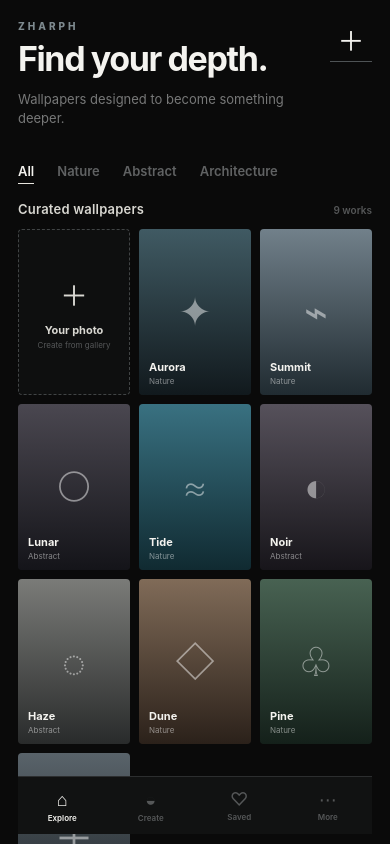
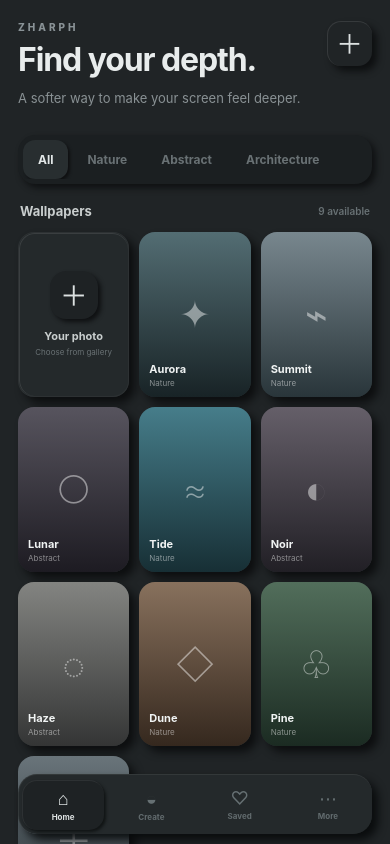
Before and after one commit to themahdipixl-dev/Zharph, a React Native app: screen / in a window 390 px wide. Built offline with nearby package versions, Linux system fonts and the light colour scheme.

Commit message:
Try dark neumorphism design for Zharph

```diff
--- a/App.js
+++ b/App.js
@@ -15,21 +15,21 @@ import { StatusBar } from 'expo-status-bar';
 
 const { width } = Dimensions.get('window');
 const PADDING = 18;
-const GAP = 9;
+const GAP = 10;
 const CARD_WIDTH = (width - PADDING * 2 - GAP * 2) / 3;
 
 const TABS = ['All', 'Nature', 'Abstract', 'Architecture'];
 
 const DEFAULT_WALLPAPERS = [
-  { id: '1', title: 'Aurora', category: 'Nature', colors: ['#405A63', '#11191D'], icon: '✦' },
-  { id: '2', title: 'Summit', category: 'Nature', colors: ['#71808A', '#202B31'], icon: '⌁' },
-  { id: '3', title: 'Lunar', category: 'Abstract', colors: ['#4A4750', '#141419'], icon: '○' },
-  { id: '4', title: 'Tide', category: 'Nature', colors: ['#397181', '#102A31'], icon: '≈' },
-  { id: '5', title: 'Noir', category: 'Abstract', colors: ['#56515B', '#17151A'], icon: '◐' },
-  { id: '6', title: 'Haze', category: 'Abstract', colors: ['#7A7B78', '#292B2B'], icon: '◌' },
-  { id: '7', title: 'Dune', category: 'Nature', colors: ['#806B58', '#2B211A'], icon: '◇' },
-  { id: '8', title: 'Pine', category: 'Nature', colors: ['#486252', '#14201A'], icon: '♧' },
-  { id: '9', title: 'Grid', category: 'Architecture', colors: ['#59636A', '#1C2226'], icon: '＋' },
+  { id: '1', title: 'Aurora', category: 'Nature', colors: ['#536D73', '#182326'], icon: '✦' },
+  { id: '2', title: 'Summit', category: 'Nature', colors: ['#78878E', '#29353A'], icon: '⌁' },
+  { id: '3', title: 'Lunar', category: 'Abstract', colors: ['#57545E', '#1D1B22'], icon: '○' },
+  { id: '4', title: 'Tide', category: 'Nature', colors: ['#467D8A', '#172F35'], icon: '≈' },
+  { id: '5', title: 'Noir', category: 'Abstract', colors: ['#655F69', '#211F25'], icon: '◐' },
+  { id: '6', title: 'Haze', category: 'Abstract', colors: ['#838481', '#343535'], icon: '◌' },
+  { id: '7', title: 'Dune', category: 'Nature', colors: ['#88715D', '#35281E'], icon: '◇' },
+  { id: '8', title: 'Pine', category: 'Nature', colors: ['#526E5B', '#1B2B22'], icon: '♧' },
+  { id: '9', title: 'Grid', category: 'Architecture', colors: ['#69747A', '#252D31'], icon: '＋' },
 ];
 
 export default function App() {
@@ -77,15 +77,18 @@ export default function App() {
               <Text style={styles.kicker}>ZHARPH</Text>
               <Text style={styles.title}>Find your depth.</Text>
             </View>
-            <Pressable style={styles.headerButton} onPress={pickWallpaper}>
-              <Text style={styles.headerButtonText}>＋</Text>
+
+            <Pressable onPress={pickWallpaper} style={styles.neoButton}>
+              <View style={styles.neoButtonHighlight} />
+              <Text style={styles.headerPlus}>＋</Text>
             </Pressable>
           </View>
 
           <Text style={styles.intro}>
-            Wallpapers designed to become something deeper.
+            A softer way to make your screen feel deeper.
           </Text>
 
+          <View style={styles.tabsTrack}>
             <ScrollView
               horizontal
               showsHorizontalScrollIndicator={false}
@@ -97,30 +100,35 @@ export default function App() {
                   <Pressable
                     key={tab}
                     onPress={() => setActiveTab(tab)}
-                  style={styles.tab}
+                    style={[styles.tab, active && styles.tabActive]}
                   >
                     <Text style={[styles.tabText, active && styles.tabTextActive]}>
                       {tab}
                     </Text>
-                  {active && <View style={styles.tabLine} />}
                   </Pressable>
                 );
               })}
             </ScrollView>
+          </View>
 
           <View style={styles.sectionHeader}>
             <Text style={styles.sectionTitle}>
-              {activeTab === 'All' ? 'Curated wallpapers' : activeTab}
+              {activeTab === 'All' ? 'Wallpapers' : activeTab}
             </Text>
-            <Text style={styles.sectionCount}>{wallpapers.length} works</Text>
+            <Text style={styles.sectionCount}>{wallpapers.length} available</Text>
           </View>
 
           <View style={styles.grid}>
-            <Pressable style={styles.addCard} onPress={pickWallpaper}>
+            <Pressable onPress={pickWallpaper} style={styles.cardShadow}>
+              <View style={[styles.neoCard, styles.addCard]}>
+                <View style={styles.addHighlight} />
                 <View style={styles.addInner}>
+                  <View style={styles.plusWell}>
                     <Text style={styles.addPlus}>＋</Text>
+                  </View>
                   <Text style={styles.addTitle}>Your photo</Text>
-                <Text style={styles.addCaption}>Create from gallery</Text>
+                  <Text style={styles.addCaption}>Choose from gallery</Text>
+                </View>
               </View>
             </Pressable>
 
@@ -128,8 +136,9 @@ export default function App() {
               <Pressable
                 key={wallpaper.id}
                 onPress={() => openDefaultWallpaper(wallpaper)}
-                style={styles.card}
+                style={styles.cardShadow}
               >
+                <View style={styles.neoCard}>
                   <LinearGradient colors={wallpaper.colors} style={styles.cardArt}>
                     <Text style={styles.artIcon}>{wallpaper.icon}</Text>
                     <View style={styles.cardBottom}>
@@ -137,16 +146,19 @@ export default function App() {
                       <Text style={styles.cardCategory}>{wallpaper.category}</Text>
                     </View>
                   </LinearGradient>
+                </View>
               </Pressable>
             ))}
           </View>
         </ScrollView>
 
+        <View style={styles.navShadow}>
           <View style={styles.bottomNav}>
-          <NavButton icon="⌂" label="Explore" active />
+            <NavButton icon="⌂" label="Home" active />
             <NavButton icon="◒" label="Create" />
             <NavButton icon="♡" label="Saved" />
             <NavButton icon="⋯" label="More" />
+          </View>
         </View>
       </SafeAreaView>
 
@@ -166,7 +178,8 @@ export default function App() {
 
 function NavButton({ icon, label, active }) {
   return (
-    <Pressable style={styles.navButton}>
+    <Pressable style={[styles.navButton, active && styles.navButtonActive]}>
+      {active && <View style={styles.navActiveHighlight} />}
       <Text style={[styles.navIcon, active && styles.navIconActive]}>{icon}</Text>
       <Text style={[styles.navLabel, active && styles.navLabelActive]}>{label}</Text>
     </Pressable>
@@ -177,19 +190,23 @@ function EditorScreen({ imageUri, wallpaper, onClose }) {
   return (
     <View style={styles.editorOverlay}>
       <StatusBar style="light" />
+
       <SafeAreaView style={styles.editorSafe}>
         <View style={styles.editorHeader}>
           <Pressable onPress={onClose} style={styles.backButton}>
             <Text style={styles.backText}>‹</Text>
           </Pressable>
-          <View>
-            <Text style={styles.editorKicker}>EDITOR</Text>
+
+          <View style={styles.editorHeaderCenter}>
+            <Text style={styles.editorKicker}>EDIT</Text>
             <Text style={styles.editorTitle}>{wallpaper.title}</Text>
           </View>
+
           <View style={styles.headerSpacer} />
         </View>
 
         <View style={styles.editorPreviewWrap}>
+          <View style={styles.previewShadow}>
             <View style={styles.editorPreview}>
               {imageUri ? (
                 <Image source={{ uri: imageUri }} style={styles.editorImage} resizeMode="cover" />
@@ -201,7 +218,7 @@ function EditorScreen({ imageUri, wallpaper, onClose }) {
 
               <LinearGradient
                 pointerEvents="none"
-              colors={['rgba(0,0,0,0.08)', 'transparent', 'rgba(0,0,0,0.45)']}
+                colors={['rgba(255,255,255,0.05)', 'transparent', 'rgba(0,0,0,0.42)']}
                 style={StyleSheet.absoluteFill}
               />
 
@@ -211,12 +228,14 @@ function EditorScreen({ imageUri, wallpaper, onClose }) {
               </View>
             </View>
           </View>
+        </View>
 
+        <View style={styles.editorPanelShadow}>
           <View style={styles.editorPanel}>
             <View style={styles.panelHeading}>
               <View>
-              <Text style={styles.panelKicker}>LAYOUT</Text>
-              <Text style={styles.panelTitle}>Make it yours.</Text>
+                <Text style={styles.panelKicker}>DEPTH CONTROLS</Text>
+                <Text style={styles.panelTitle}>Shape the layer.</Text>
               </View>
               <Text style={styles.panelStep}>01</Text>
             </View>
@@ -227,10 +246,13 @@ function EditorScreen({ imageUri, wallpaper, onClose }) {
               <ControlChip label="Clock" />
             </View>
 
-          <Pressable style={styles.continueButton}>
+            <Pressable style={styles.continueShadow}>
+              <View style={styles.continueButton}>
                 <Text style={styles.continueText}>Continue</Text>
                 <Text style={styles.continueArrow}>→</Text>
+              </View>
             </Pressable>
+          </View>
         </View>
       </SafeAreaView>
     </View>
@@ -239,8 +261,10 @@ function EditorScreen({ imageUri, wallpaper, onClose }) {
 
 function ControlChip({ label, active }) {
   return (
-    <Pressable style={[styles.controlChip, active && styles.controlChipActive]}>
+    <Pressable style={styles.chipShadow}>
+      <View style={[styles.controlChip, active && styles.controlChipActive]}>
         <Text style={[styles.controlLabel, active && styles.controlLabelActive]}>{label}</Text>
+      </View>
     </Pressable>
   );
 }
@@ -248,7 +272,7 @@ function ControlChip({ label, active }) {
 const styles = StyleSheet.create({
   root: {
     flex: 1,
-    backgroundColor: '#0A0A0A',
+    backgroundColor: '#202426',
   },
   safe: {
     flex: 1,
@@ -262,82 +286,107 @@ const styles = StyleSheet.create({
     flexDirection: 'row',
     alignItems: 'flex-start',
     justifyContent: 'space-between',
-    paddingTop: 8,
+    paddingTop: 9,
   },
   kicker: {
-    color: '#7E8A8F',
+    color: '#899296',
     fontSize: 10,
     fontWeight: '800',
     letterSpacing: 3,
     marginBottom: 8,
   },
   title: {
-    color: '#F4F3EF',
-    fontSize: 34,
-    lineHeight: 38,
+    color: '#E8ECEC',
+    fontSize: 32,
+    lineHeight: 37,
     fontWeight: '700',
-    letterSpacing: -1.4,
+    letterSpacing: -1.1,
   },
   intro: {
-    color: '#777878',
+    color: '#899194',
     fontSize: 13,
     lineHeight: 19,
-    maxWidth: 300,
-    marginTop: 12,
+    maxWidth: 310,
+    marginTop: 11,
   },
-  headerButton: {
-    width: 42,
-    height: 42,
+  neoButton: {
+    width: 45,
+    height: 45,
+    borderRadius: 14,
+    backgroundColor: '#202426',
     alignItems: 'center',
     justifyContent: 'center',
-    borderBottomWidth: 1,
-    borderBottomColor: '#4E5355',
+    elevation: 8,
+    shadowColor: '#090A0B',
+    shadowOffset: { width: 5, height: 5 },
+    shadowOpacity: 0.8,
+    shadowRadius: 7,
   },
-  headerButtonText: {
-    color: '#F4F3EF',
+  neoButtonHighlight: {
+    ...StyleSheet.absoluteFillObject,
+    borderRadius: 14,
+    borderTopWidth: 1,
+    borderLeftWidth: 1,
+    borderColor: 'rgba(255,255,255,0.10)',
+  },
+  headerPlus: {
+    color: '#DCE1E1',
     fontSize: 27,
     fontWeight: '300',
     marginTop: -2,
   },
+  tabsTrack: {
+    marginTop: 27,
+    marginBottom: 19,
+    borderRadius: 17,
+    backgroundColor: '#1B1F21',
+    padding: 5,
+    elevation: 5,
+    shadowColor: '#0B0D0E',
+    shadowOffset: { width: 4, height: 4 },
+    shadowOpacity: 0.8,
+    shadowRadius: 6,
+  },
   tabs: {
-    gap: 23,
-    paddingTop: 30,
-    paddingBottom: 17,
+    gap: 4,
   },
   tab: {
-    paddingVertical: 5,
-    position: 'relative',
+    height: 39,
+    paddingHorizontal: 15,
+    borderRadius: 12,
+    alignItems: 'center',
+    justifyContent: 'center',
+  },
+  tabActive: {
+    backgroundColor: '#282E30',
+    elevation: 3,
+    shadowColor: '#0C0D0E',
+    shadowOffset: { width: 2, height: 2 },
+    shadowOpacity: 0.8,
+    shadowRadius: 3,
   },
   tabText: {
-    color: '#606263',
-    fontSize: 13,
-    fontWeight: '600',
+    color: '#697174',
+    fontSize: 12,
+    fontWeight: '650',
   },
   tabTextActive: {
-    color: '#F4F3EF',
-  },
-  tabLine: {
-    position: 'absolute',
-    left: 0,
-    right: 0,
-    bottom: 0,
-    height: 1,
-    backgroundColor: '#E7E5DE',
+    color: '#E3E8E8',
   },
   sectionHeader: {
     flexDirection: 'row',
-    alignItems: 'baseline',
+    alignItems: 'center',
     justifyContent: 'space-between',
-    marginBottom: 12,
+    marginBottom: 13,
+    paddingHorizontal: 2,
   },
   sectionTitle: {
-    color: '#D8D7D1',
+    color: '#C9CECE',
     fontSize: 13,
-    fontWeight: '600',
-    letterSpacing: 0.2,
+    fontWeight: '700',
   },
   sectionCount: {
-    color: '#555758',
+    color: '#687174',
     fontSize: 10,
     fontWeight: '600',
   },
@@ -346,12 +395,68 @@ const styles = StyleSheet.create({
     flexWrap: 'wrap',
     gap: GAP,
   },
-  card: {
+  cardShadow: {
     width: CARD_WIDTH,
     height: CARD_WIDTH * 1.48,
-    borderRadius: 4,
+    borderRadius: 16,
+    elevation: 8,
+    shadowColor: '#090B0C',
+    shadowOffset: { width: 6, height: 6 },
+    shadowOpacity: 0.85,
+    shadowRadius: 8,
+  },
+  neoCard: {
+    flex: 1,
+    borderRadius: 16,
     overflow: 'hidden',
-    backgroundColor: '#161717',
+    backgroundColor: '#24292B',
+  },
+  addCard: {
+    borderWidth: 1,
+    borderColor: 'rgba(255,255,255,0.035)',
+  },
+  addHighlight: {
+    ...StyleSheet.absoluteFillObject,
+    borderRadius: 16,
+    borderTopWidth: 1,
+    borderLeftWidth: 1,
+    borderColor: 'rgba(255,255,255,0.10)',
+    pointerEvents: 'none',
+  },
+  addInner: {
+    flex: 1,
+    alignItems: 'center',
+    justifyContent: 'center',
+  },
+  plusWell: {
+    width: 48,
+    height: 48,
+    borderRadius: 16,
+    alignItems: 'center',
+    justifyContent: 'center',
+    backgroundColor: '#1E2224',
+    elevation: 4,
+    shadowColor: '#0A0B0C',
+    shadowOffset: { width: 3, height: 3 },
+    shadowOpacity: 0.8,
+    shadowRadius: 4,
+  },
+  addPlus: {
+    color: '#DCE1E1',
+    fontSize: 28,
+    fontWeight: '200',
+    marginTop: -2,
+  },
+  addTitle: {
+    color: '#C9CECE',
+    fontSize: 11,
+    fontWeight: '700',
+    marginTop: 10,
+  },
+  addCaption: {
+    color: '#697174',
+    fontSize: 8,
+    marginTop: 4,
   },
   cardArt: {
     flex: 1,
@@ -359,8 +464,8 @@ const styles = StyleSheet.create({
     alignItems: 'center',
   },
   artIcon: {
-    color: 'rgba(255,255,255,0.48)',
-    fontSize: 40,
+    color: 'rgba(255,255,255,0.46)',
+    fontSize: 38,
     fontWeight: '200',
   },
   cardBottom: {
@@ -370,7 +475,7 @@ const styles = StyleSheet.create({
     bottom: 9,
   },
   cardTitle: {
-    color: '#F4F3EF',
+    color: '#F0F3F3',
     fontSize: 11,
     fontWeight: '700',
   },
@@ -379,74 +484,74 @@ const styles = StyleSheet.create({
     fontSize: 8,
     marginTop: 2,
   },
-  addCard: {
-    width: CARD_WIDTH,
-    height: CARD_WIDTH * 1.48,
-    borderRadius: 4,
-    borderWidth: 1,
-    borderStyle: 'dashed',
-    borderColor: '#414445',
-    backgroundColor: '#0E0F0F',
-  },
-  addInner: {
-    flex: 1,
-    alignItems: 'center',
-    justifyContent: 'center',
-  },
-  addPlus: {
-    color: '#D9D8D2',
-    fontSize: 28,
-    fontWeight: '200',
-  },
-  addTitle: {
-    color: '#D9D8D2',
-    fontSize: 11,
-    fontWeight: '700',
-    marginTop: 9,
-  },
-  addCaption: {
-    color: '#555758',
-    fontSize: 8,
-    marginTop: 3,
-  },
-  bottomNav: {
+  navShadow: {
     position: 'absolute',
     left: 18,
     right: 18,
     bottom: 10,
-    height: 58,
-    backgroundColor: '#111212',
-    borderTopWidth: 1,
-    borderTopColor: '#2C2E2F',
+    height: 60,
+    borderRadius: 19,
+    elevation: 10,
+    shadowColor: '#080A0B',
+    shadowOffset: { width: 6, height: 6 },
+    shadowOpacity: 0.9,
+    shadowRadius: 9,
+  },
+  bottomNav: {
+    flex: 1,
+    borderRadius: 19,
+    backgroundColor: '#24292B',
     flexDirection: 'row',
     alignItems: 'center',
     justifyContent: 'space-around',
+    borderTopWidth: 1,
+    borderLeftWidth: 1,
+    borderColor: 'rgba(255,255,255,0.07)',
+    overflow: 'hidden',
   },
   navButton: {
     flex: 1,
+    height: 50,
     alignItems: 'center',
     justifyContent: 'center',
     gap: 2,
+    borderRadius: 15,
+    marginHorizontal: 3,
+  },
+  navButtonActive: {
+    backgroundColor: '#1E2224',
+    elevation: 3,
+    shadowColor: '#0B0D0E',
+    shadowOffset: { width: 2, height: 2 },
+    shadowOpacity: 0.75,
+    shadowRadius: 3,
+  },
+  navActiveHighlight: {
+    ...StyleSheet.absoluteFillObject,
+    borderRadius: 15,
+    borderTopWidth: 1,
+    borderLeftWidth: 1,
+    borderColor: 'rgba(255,255,255,0.07)',
   },
   navIcon: {
-    color: '#555758',
+    color: '#667073',
     fontSize: 18,
   },
   navIconActive: {
-    color: '#F4F3EF',
+    color: '#E6EBEB',
   },
   navLabel: {
-    color: '#555758',
+    color: '#626B6E',
     fontSize: 8,
-    fontWeight: '600',
+    fontWeight: '650',
   },
   navLabelActive: {
-    color: '#F4F3EF',
+    color: '#DDE2E2',
   },
   editorOverlay: {
     ...StyleSheet.absoluteFillObject,
     zIndex: 10,
-    backgroundColor: '#0A0A0A',
+    backgroundColor: '#202426',
   },
   editorSafe: {
     flex: 1,
@@ -459,44 +564,65 @@ const styles = StyleSheet.create({
     justifyContent: 'space-between',
   },
   backButton: {
-    width: 40,
-    height: 40,
+    width: 43,
+    height: 43,
+    borderRadius: 14,
+    backgroundColor: '#202426',
+    alignItems: 'center',
     justifyContent: 'center',
+    elevation: 7,
+    shadowColor: '#090A0B',
+    shadowOffset: { width: 4, height: 4 },
+    shadowOpacity: 0.8,
+    shadowRadius: 6,
   },
   backText: {
-    color: '#F4F3EF',
+    color: '#E7ECEC',
     fontSize: 35,
     fontWeight: '200',
     marginTop: -5,
   },
+  editorHeaderCenter: {
+    alignItems: 'center',
+  },
   editorKicker: {
-    color: '#666A6A',
+    color: '#727B7E',
     fontSize: 8,
     fontWeight: '800',
     letterSpacing: 2,
-    textAlign: 'center',
   },
   editorTitle: {
-    color: '#F4F3EF',
+    color: '#E5EAEA',
     fontSize: 15,
     fontWeight: '700',
     marginTop: 2,
-    textAlign: 'center',
   },
   headerSpacer: {
-    width: 40,
+    width: 43,
   },
   editorPreviewWrap: {
     flex: 1,
     alignItems: 'center',
     justifyContent: 'center',
   },
-  editorPreview: {
+  previewShadow: {
     width: width - 58,
     height: Math.min(width * 1.42, 570),
-    borderRadius: 5,
+    borderRadius: 24,
+    elevation: 10,
+    shadowColor: '#080A0B',
+    shadowOffset: { width: 7, height: 7 },
+    shadowOpacity: 0.9,
+    shadowRadius: 10,
+  },
+  editorPreview: {
+    flex: 1,
+    borderRadius: 24,
     overflow: 'hidden',
-    backgroundColor: '#181818',
+    backgroundColor: '#282D2F',
+    borderTopWidth: 1,
+    borderLeftWidth: 1,
+    borderColor: 'rgba(255,255,255,0.08)',
   },
   editorImage: {
     ...StyleSheet.absoluteFillObject,
@@ -504,7 +630,7 @@ const styles = StyleSheet.create({
     justifyContent: 'center',
   },
   editorArt: {
-    color: 'rgba(255,255,255,0.5)',
+    color: 'rgba(255,255,255,0.48)',
     fontSize: 80,
   },
   editorClock: {
@@ -527,11 +653,22 @@ const styles = StyleSheet.create({
     fontWeight: '500',
     marginTop: 2,
   },
+  editorPanelShadow: {
+    borderRadius: 22,
+    marginBottom: 12,
+    elevation: 8,
+    shadowColor: '#090B0C',
+    shadowOffset: { width: 6, height: 6 },
+    shadowOpacity: 0.9,
+    shadowRadius: 8,
+  },
   editorPanel: {
-    paddingTop: 17,
-    paddingBottom: 12,
+    borderRadius: 22,
+    padding: 16,
+    backgroundColor: '#24292B',
     borderTopWidth: 1,
-    borderTopColor: '#2B2D2E',
+    borderLeftWidth: 1,
+    borderColor: 'rgba(255,255,255,0.08)',
   },
   panelHeading: {
     flexDirection: 'row',
@@ -539,19 +676,19 @@ const styles = StyleSheet.create({
     justifyContent: 'space-between',
   },
   panelKicker: {
-    color: '#6B7070',
+    color: '#727B7E',
     fontSize: 8,
     fontWeight: '800',
     letterSpacing: 2,
   },
   panelTitle: {
-    color: '#E4E3DD',
+    color: '#E5EAEA',
     fontSize: 19,
     fontWeight: '700',
     marginTop: 3,
   },
   panelStep: {
-    color: '#555858',
+    color: '#687174',
     fontSize: 11,
     fontWeight: '700',
   },
@@ -560,42 +697,61 @@ const styles = StyleSheet.create({
     gap: 7,
     marginTop: 13,
   },
+  chipShadow: {
+    flex: 1,
+    borderRadius: 14,
+    elevation: 4,
+    shadowColor: '#0A0B0C',
+    shadowOffset: { width: 3, height: 3 },
+    shadowOpacity: 0.8,
+    shadowRadius: 4,
+  },
   controlChip: {
-    flex: 1,
     height: 43,
+    borderRadius: 14,
     alignItems: 'center',
     justifyContent: 'center',
-    borderWidth: 1,
-    borderColor: '#2C2F30',
-    backgroundColor: '#111212',
+    backgroundColor: '#202426',
+    borderTopWidth: 1,
+    borderLeftWidth: 1,
+    borderColor: 'rgba(255,255,255,0.055)',
   },
   controlChipActive: {
-    borderColor: '#858B8B',
-    backgroundColor: '#1A1C1C',
+    backgroundColor: '#2B3133',
+    borderColor: 'rgba(255,255,255,0.13)',
   },
   controlLabel: {
-    color: '#626565',
+    color: '#727B7E',
     fontSize: 10,
-    fontWeight: '600',
+    fontWeight: '650',
   },
   controlLabelActive: {
-    color: '#F4F3EF',
+    color: '#E8EDED',
+  },
+  continueShadow: {
+    marginTop: 10,
+    borderRadius: 14,
+    elevation: 5,
+    shadowColor: '#0A0B0C',
+    shadowOffset: { width: 4, height: 4 },
+    shadowOpacity: 0.8,
+    shadowRadius: 5,
   },
   continueButton: {
     height: 46,
-    marginTop: 9,
-    backgroundColor: '#E8E6DE',
+    borderRadius: 14,
+    backgroundColor: '#DDE3E2',
     flexDirection: 'row',
     alignItems: 'center',
     justifyContent: 'center',
   },
   continueText: {
-    color: '#111212',
+    color: '#1B2021',
     fontSize: 12,
     fontWeight: '800',
   },
   continueArrow: {
-    color: '#111212',
+    color: '#1B2021',
     fontSize: 17,
     marginLeft: 10,
     marginTop: -1,
```
Lines whose indentation alone changed are shown as unchanged.
